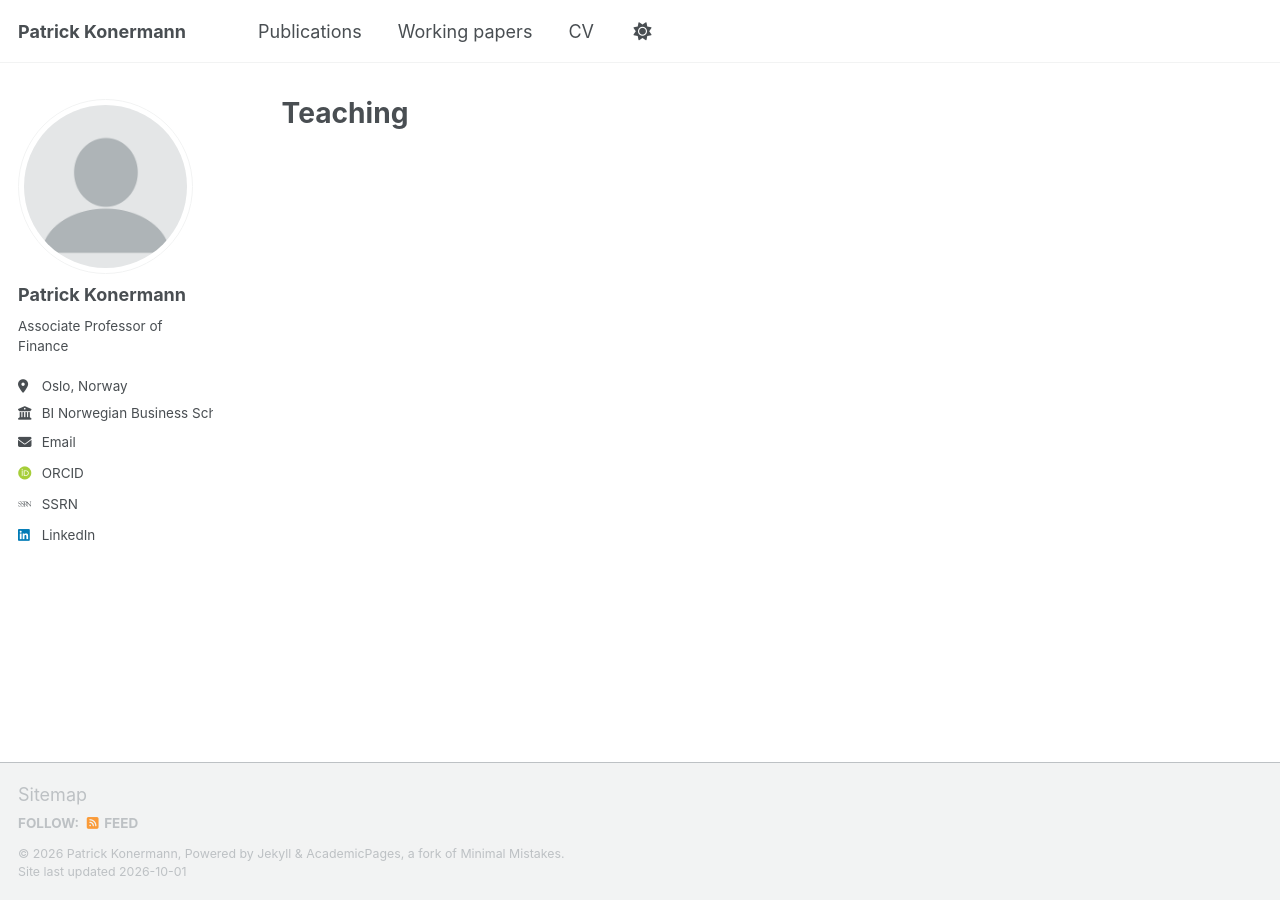
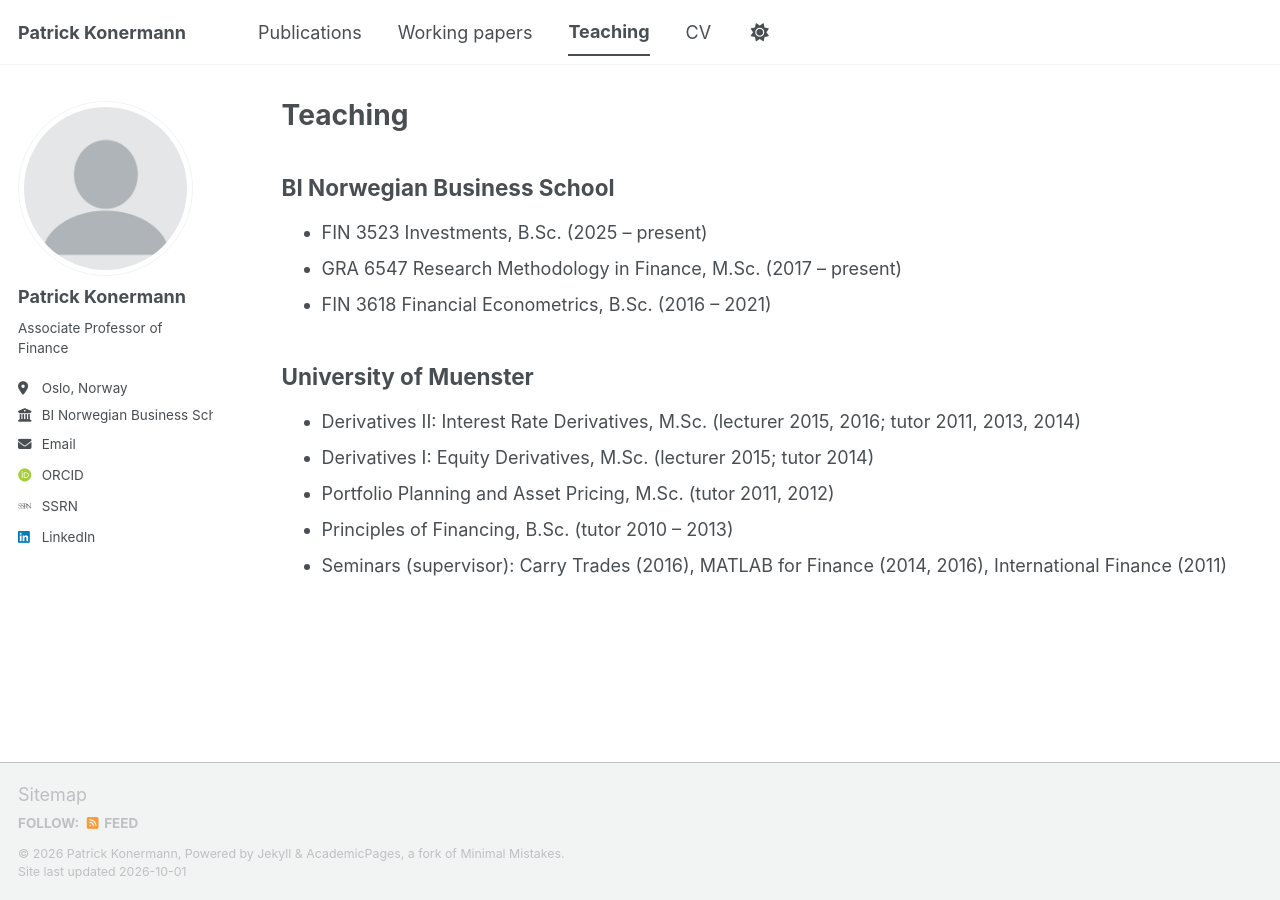
Before and after one commit to patrick-konermann/patrick-konermann.github.io, a Jekyll site: the page built from _pages/teaching.html, in a window 1280 px wide. Built offline with Jekyll 4.4.1, drawn with Linux system fonts in a browser that asks for light colours; some web fonts are replaced; a script bundle is joined from its source files by our own code; library files that are not in the unit come from our copies.

Commit message:
Add working papers, about text and teaching from CV
Co-Authored-By: Claude Sonnet 5.5 <noreply@anthropic.com>

```diff
--- a/_data/navigation.yml
+++ b/_data/navigation.yml
@@ -14,8 +14,8 @@ main:
   - title: "Working papers"
     url: /working_papers/
 
-  # - title: "Teaching"
-  #   url: /teaching/
+  - title: "Teaching"
+    url: /teaching/
 
   - title: "CV"
     url: /files/CV_Konermann.pdf
--- a/_pages/teaching.html
+++ b/_pages/teaching.html
@@ -5,8 +5,18 @@ permalink: /teaching/
 author_profile: true
 ---
 
-{% include base_path %}
+<h2>BI Norwegian Business School</h2>
+<ul>
+  <li>FIN 3523 Investments, B.Sc. (2025 – present)</li>
+  <li>GRA 6547 Research Methodology in Finance, M.Sc. (2017 – present)</li>
+  <li>FIN 3618 Financial Econometrics, B.Sc. (2016 – 2021)</li>
+</ul>
 
-{% for post in site.teaching reversed %}
-  {% include archive-single.html %}
-{% endfor %}
+<h2>University of Muenster</h2>
+<ul>
+  <li>Derivatives II: Interest Rate Derivatives, M.Sc. (lecturer 2015, 2016; tutor 2011, 2013, 2014)</li>
+  <li>Derivatives I: Equity Derivatives, M.Sc. (lecturer 2015; tutor 2014)</li>
+  <li>Portfolio Planning and Asset Pricing, M.Sc. (tutor 2011, 2012)</li>
+  <li>Principles of Financing, B.Sc. (tutor 2010 – 2013)</li>
+  <li>Seminars (supervisor): Carry Trades (2016), MATLAB for Finance (2014, 2016), International Finance (2011)</li>
+</ul>
```
Also changed, not shown: _pages/about.md (+9 -1 lines), _publications/ceo-driven-asset-prices.md (added, +10 -0 lines), _publications/cross-predictability-of-returns.md (added, +10 -0 lines), _publications/2024-02-17-paper-title-number-4.md (deleted), _publications/2025-06-08-paper-title-number-5.md (deleted).
